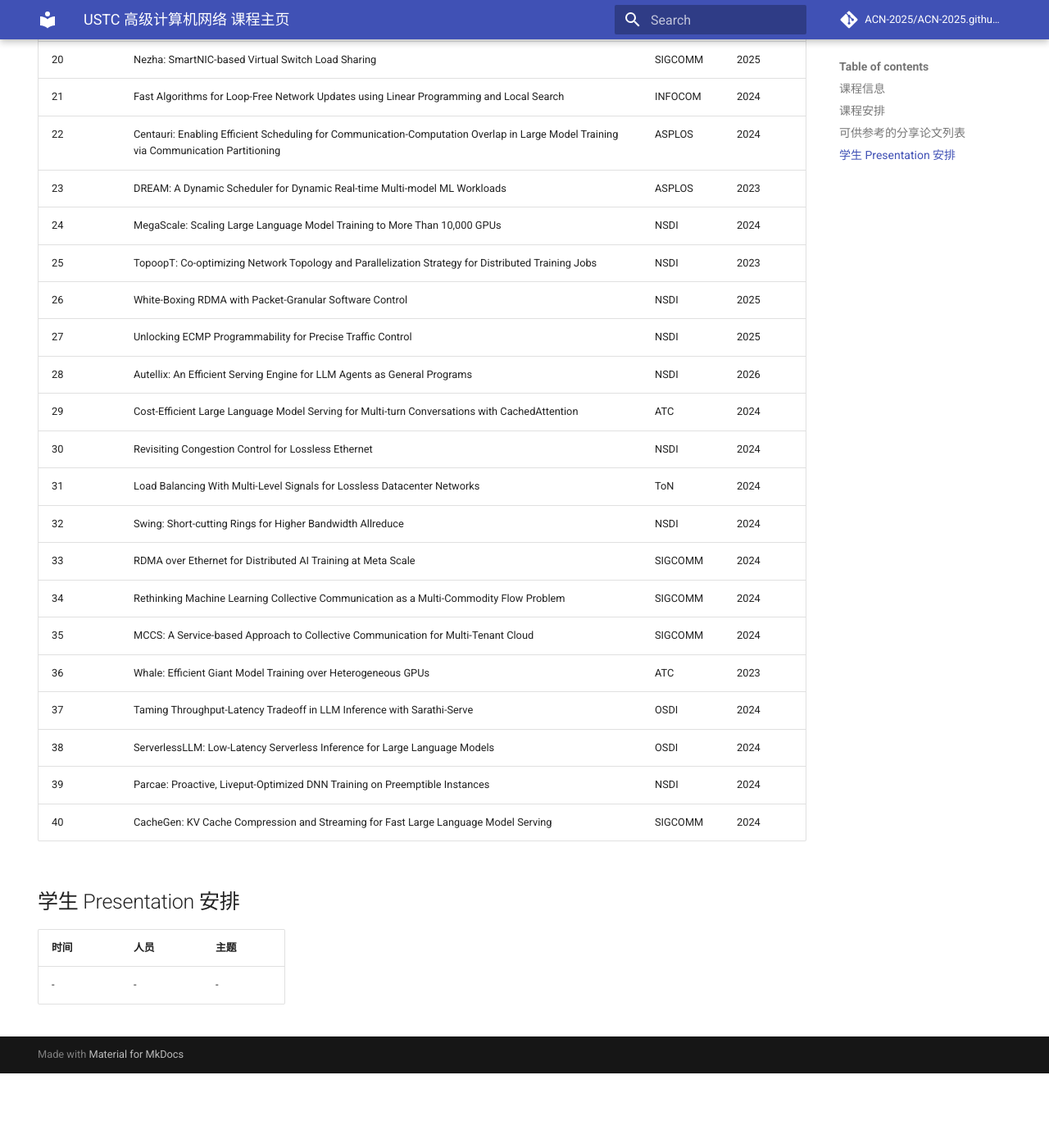
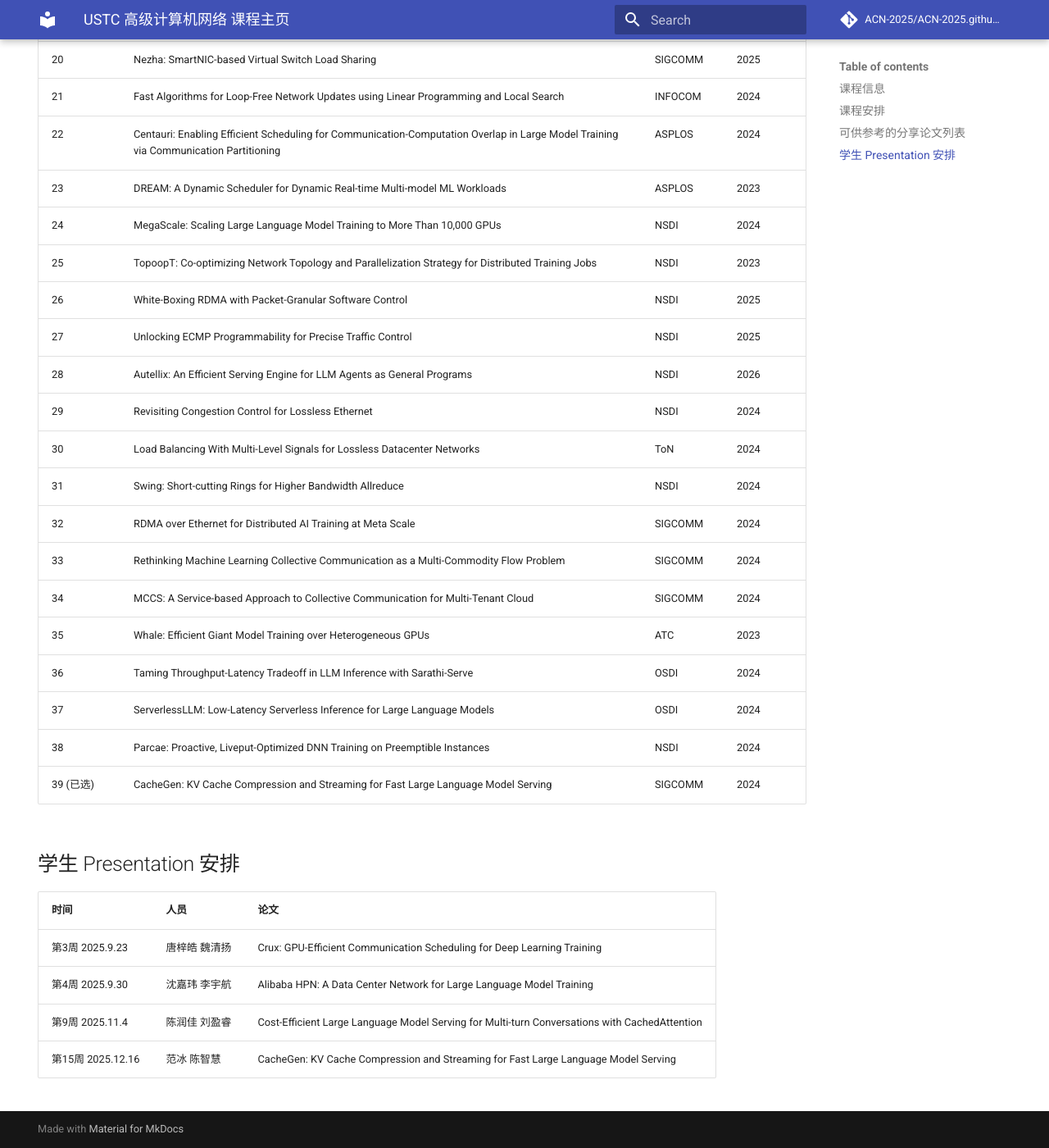
Before and after one commit to ACN-2025/ACN-2025.github.io, an MkDocs documentation site: the page built from docs/index.md, in a window 1280 px wide and 1400 px high, scrolled down 2392 px. Shown: the whole window at 82% size. Built offline with MkDocs 1.6.1 and Material for MkDocs 9.7.7, drawn with Linux system fonts in a browser that asks for light colours; comment, search, counter and statistics services are not loaded; before the commit the page ends 3701 px from its top, so only the background shows below that; some of the changed text lies outside the part shown.

Commit message:
Updated pre info of Weeks {3, 4, 9, 15}; Removed redundant pre papers.

```diff
--- a/docs/index.md
+++ b/docs/index.md
@@ -45,8 +45,8 @@ hide:
 | 1 | Cassini: Network-Aware Job Scheduling in Machine Learning Clusters | NSDI | 2024 |
 | 2 | Better Together: Jointly Optimizing ML Collective Scheduling and Execution Planning using Syndicate | NSDI | 2023 |
 | 3 | RDMA over Ethernet for Distributed AI Training at Meta Scale | NSDI | 2024 |
-| 4 | Crux: GPU-Efficient Communication Scheduling for Deep Learning Training | SIGCOMM | 2024 |
-| 5 | Alibaba HPN: A Data Center Network for Large Language Model Training | SIGCOMM | 2024 |
+| 4 (已选) | Crux: GPU-Efficient Communication Scheduling for Deep Learning Training | SIGCOMM | 2024 |
+| 5 (已选) | Alibaba HPN: A Data Center Network for Large Language Model Training | SIGCOMM | 2024 |
 | 6 | Mooncake: Trading More Storage for Less Computation — A KVCache-centric Architecture for Serving LLM Chatbot | FAST | 2025 |
 | 7 | SimAI: Unifying Architecture Design and Performance Tuning for Large-Scale Large Language Model Training with Scalability and Precision | NSDI | 2025 |
 | 8 | Efficient Memory Management for Large Language Model Serving with PagedAttention | SOSP | 2023 |
@@ -54,7 +54,7 @@ hide:
 | 10 | Themis: A Network Bandwidth-Aware Collective Scheduling Policy for Distributed Training of DL Models | ISCA | 2022 |
 | 11 | Gemini: Fast Failure Recovery in Distributed Training with In-Memory Checkpoint | SOSP | 2023 |
 | 12 | Janus: A Unified Distributed Training Framework for Sparse Mixture-of-Experts Models | SIGCOMM | 2023 |
-| 13 | Cost-Efficient Large Language Model Serving for Multi-turn Conversations with CachedAttention | ATC | 2024 |
+| 13 (已选) | Cost-Efficient Large Language Model Serving for Multi-turn Conversations with CachedAttention | ATC | 2024 |
 | 14 | Towards Domain-Specific Network Transport for Distributed DNN Training | NSDI | 2024 |
 | 15 | Differential Network Analysis (DNA) | NSDI | 2022 |
 | 16 | Bamboo: Making Preemptible Instances Resilient for Affordable Training of Large DNNs | NSDI | 2023 |
@@ -70,21 +70,23 @@ hide:
 | 26 | White-Boxing RDMA with Packet-Granular Software Control | NSDI | 2025 |
 | 27 | Unlocking ECMP Programmability for Precise Traffic Control | NSDI | 2025 |
 | 28 | Autellix: An Efficient Serving Engine for LLM Agents as General Programs | NSDI | 2026 |
-| 29 | Cost-Efficient Large Language Model Serving for Multi-turn Conversations with CachedAttention | ATC | 2024 |
-| 30 | Revisiting Congestion Control for Lossless Ethernet | NSDI | 2024 |
-| 31 | Load Balancing With Multi-Level Signals for Lossless Datacenter Networks | ToN | 2024 |
-| 32 | Swing: Short-cutting Rings for Higher Bandwidth Allreduce | NSDI | 2024 |
-| 33 | RDMA over Ethernet for Distributed AI Training at Meta Scale | SIGCOMM | 2024 |
-| 34 | Rethinking Machine Learning Collective Communication as a Multi-Commodity Flow Problem | SIGCOMM | 2024 |
-| 35 | MCCS: A Service-based Approach to Collective Communication for Multi-Tenant Cloud | SIGCOMM | 2024 |
-| 36 | Whale: Efficient Giant Model Training over Heterogeneous GPUs | ATC | 2023 |
-| 37 | Taming Throughput-Latency Tradeoff in LLM Inference with Sarathi-Serve | OSDI | 2024 |
-| 38 | ServerlessLLM: Low-Latency Serverless Inference for Large Language Models | OSDI | 2024 |
-| 39 | Parcae: Proactive, Liveput-Optimized DNN Training on Preemptible Instances | NSDI | 2024 |
-| 40 | CacheGen: KV Cache Compression and Streaming for Fast Large Language Model Serving | SIGCOMM | 2024 |
+| 29 | Revisiting Congestion Control for Lossless Ethernet | NSDI | 2024 |
+| 30 | Load Balancing With Multi-Level Signals for Lossless Datacenter Networks | ToN | 2024 |
+| 31 | Swing: Short-cutting Rings for Higher Bandwidth Allreduce | NSDI | 2024 |
+| 32 | RDMA over Ethernet for Distributed AI Training at Meta Scale | SIGCOMM | 2024 |
+| 33 | Rethinking Machine Learning Collective Communication as a Multi-Commodity Flow Problem | SIGCOMM | 2024 |
+| 34 | MCCS: A Service-based Approach to Collective Communication for Multi-Tenant Cloud | SIGCOMM | 2024 |
+| 35 | Whale: Efficient Giant Model Training over Heterogeneous GPUs | ATC | 2023 |
+| 36 | Taming Throughput-Latency Tradeoff in LLM Inference with Sarathi-Serve | OSDI | 2024 |
+| 37 | ServerlessLLM: Low-Latency Serverless Inference for Large Language Models | OSDI | 2024 |
+| 38 | Parcae: Proactive, Liveput-Optimized DNN Training on Preemptible Instances | NSDI | 2024 |
+| 39 (已选) | CacheGen: KV Cache Compression and Streaming for Fast Large Language Model Serving | SIGCOMM | 2024 |
 
 ## 学生 Presentation 安排
 
-| 时间 | 人员 | 主题 |
+| 时间 | 人员 | 论文 |
 | --- | --- | --- |
-| - | - | - |
+| 第3周 2025.9.23 | 唐梓皓 魏清扬 | Crux: GPU-Efficient Communication Scheduling for Deep Learning Training |
+| 第4周 2025.9.30 | 沈嘉玮 李宇航 | Alibaba HPN: A Data Center Network for Large Language Model Training |
+| 第9周 2025.11.4 | 陈润佳 刘盈睿 | Cost-Efficient Large Language Model Serving for Multi-turn Conversations with CachedAttention |
+| 第15周 2025.12.16 | 范冰 陈智慧 | CacheGen: KV Cache Compression and Streaming for Fast Large Language Model Serving |
```
